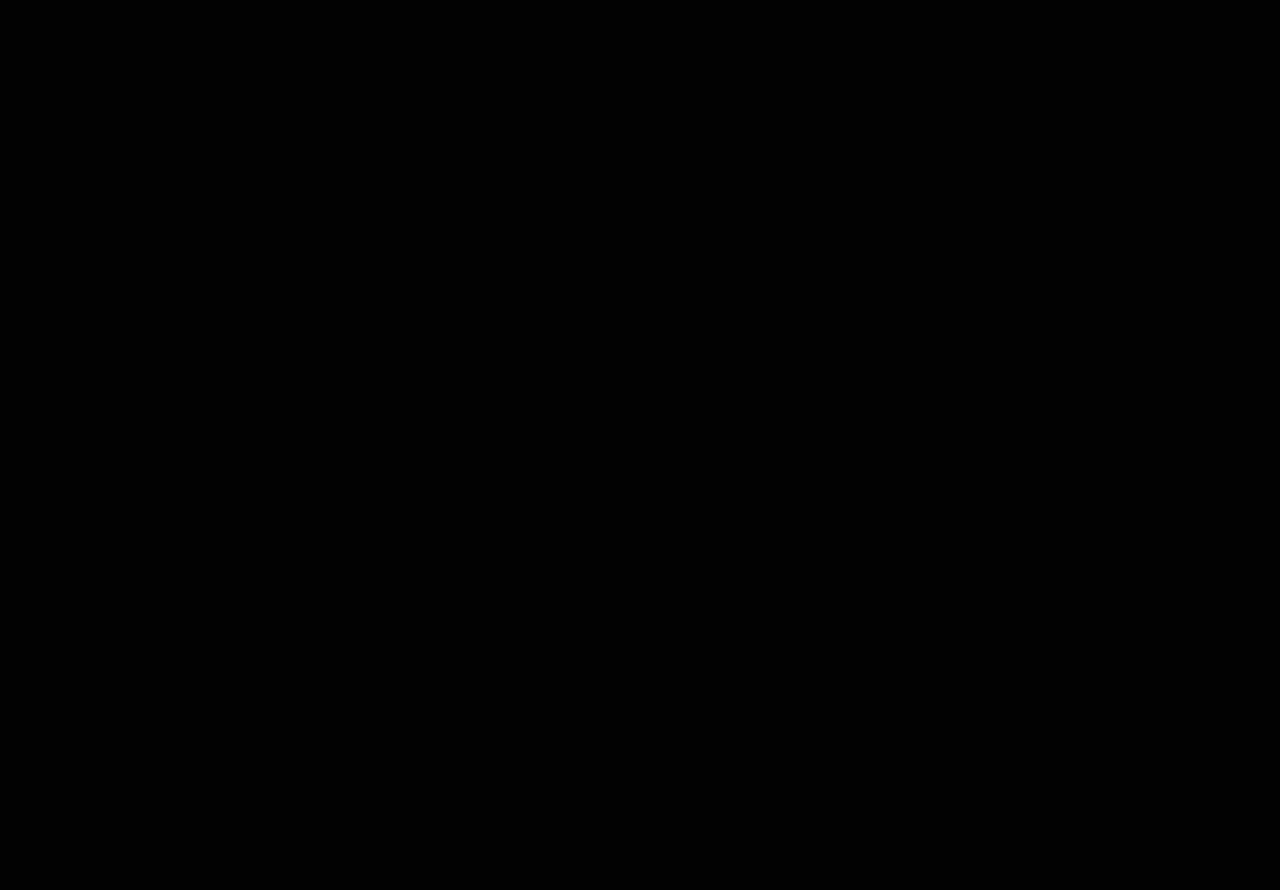
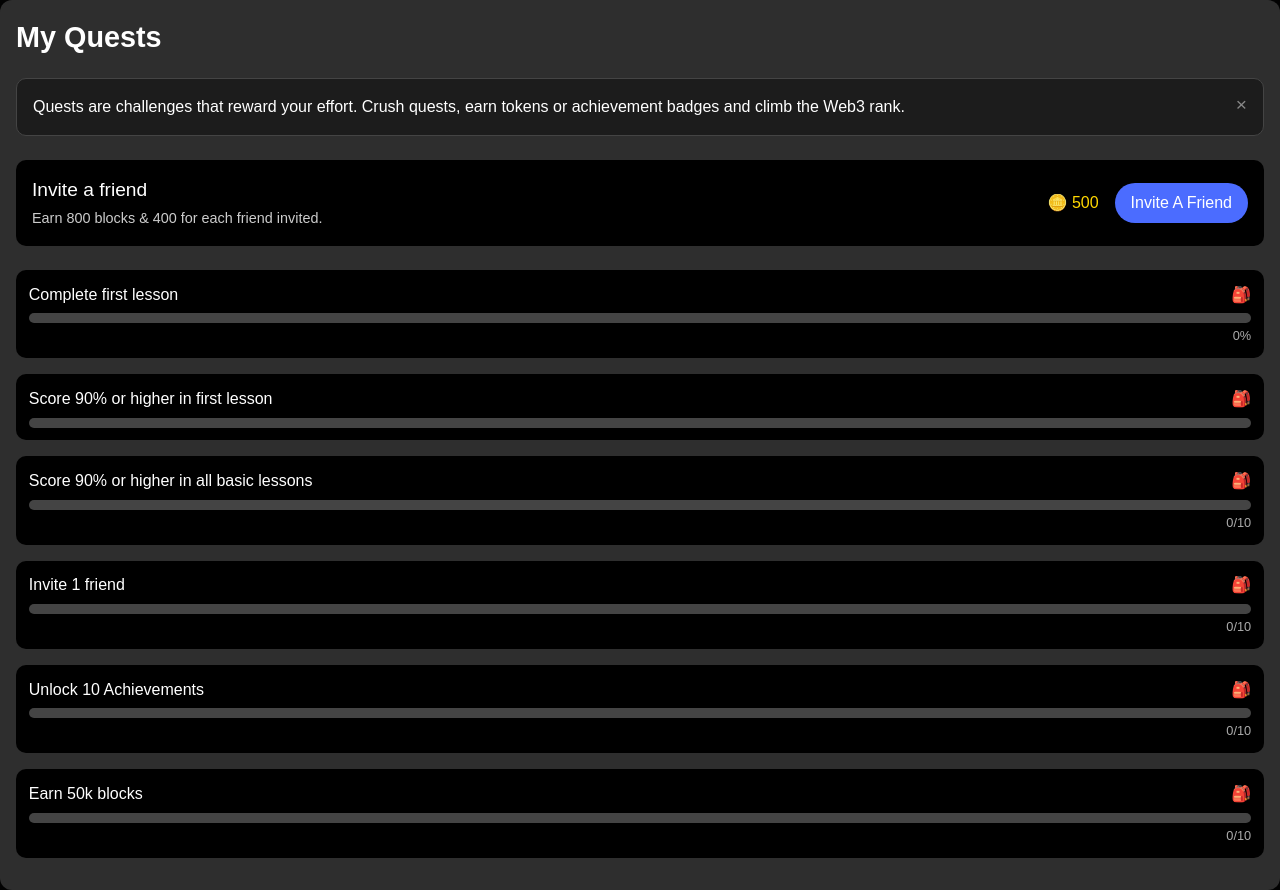
Before and after one commit to David-Xm/blocksensei, a React (Vite) app: page /quest in a window 1280 px wide. Before the commit this address had no page. Before the commit the page ends 800 px from the top, so only its background shows below. Built offline with nearby package versions, Linux system fonts and the light colour scheme.

Commit message:
done with quest page

```diff
--- a/src/App.tsx
+++ b/src/App.tsx
@@ -4,6 +4,7 @@ import Navbar from "./components/navbar";
 import Dashboard from "./pages/dashboard";
 import Learn from "./pages/learn";
 import SignUp from "./pages/SignUp";
+import Quest from "./pages/Quest";
 
 function App() {
   return (
@@ -12,9 +13,9 @@ function App() {
       <Routes>
   <Route path='/' element={<Home />} />
   <Route path='/signup' element={<SignUp />} /> {/* ✅ top-level */}
-  <Route path='/dashboard' element={<Dashboard />}>
-    <Route path='learn' element={<Learn />} />
-  </Route>
+  <Route path='/dashboard' element={<Dashboard />}/>
+  <Route path='/learn' element={<Learn />} />
+  <Route path='/quest' element={<Quest />} />
 </Routes>
 
     </div>
--- /dev/null
+++ b/src/pages/Quest.css
@@ -0,0 +1,120 @@
+.mainquestcontainer {
+    padding: 1rem;
+    background-color: #2e2e2e;
+    color: white;
+    font-family: sans-serif;
+    border-radius: 12px;
+    width: 100%;
+  }
+
+  .quest-title {
+    font-size: 1.8rem;
+    font-weight: bold;
+    margin-bottom: 1.2rem;
+  }
+
+  .quest-banner {
+    background-color: #1c1c1c;
+    padding: 1rem;
+    border-radius: 10px;
+    position: relative;
+    margin-bottom: 1.5rem;
+    border: 1px solid #444;
+  }
+
+  .quest-banner p {
+    margin: 0;
+  }
+
+  .close-banner {
+    position: absolute;
+    top: 12px;
+    right: 16px;
+    background: none;
+    border: none;
+    color: #888;
+    font-size: 1.2rem;
+    cursor: pointer;
+  }
+
+  .invite-friend-card {
+    display: flex;
+    justify-content: space-between;
+    align-items: center;
+    background-color: black;
+    padding: 1rem;
+    border-radius: 10px;
+    margin-bottom: 1.5rem;
+  }
+
+  .invite-text h3 {
+    margin: 0;
+    font-size: 1.2rem;
+  }
+
+  .invite-text p {
+    margin: 0.2rem 0 0;
+    font-size: 0.9rem;
+    color: #ccc;
+  }
+
+  .invite-action {
+    display: flex;
+    align-items: center;
+    gap: 1rem;
+  }
+
+  .coin {
+    font-size: 1rem;
+    color: gold;
+  }
+
+  .invite-btn {
+    padding: 0.5rem 1rem;
+    background-color: #4b6cff;
+    border: none;
+    border-radius: 50px;
+    color: white;
+    cursor: pointer;
+  }
+
+  .quest-item {
+    background-color: black;
+    padding: 0.8rem;
+    margin-bottom: 1rem;
+    border-radius: 10px;
+  }
+
+  .quest-label {
+    display: flex;
+    justify-content: space-between;
+    align-items: center;
+    margin-bottom: 0.4rem;
+    font-size: 1rem;
+  }
+
+  .reward-icon {
+    font-size: 1rem;
+  }
+
+  .progress-bar {
+    width: 100%;
+    background-color: #444;
+    height: 10px;
+    border-radius: 6px;
+    overflow: hidden;
+  }
+
+  .progress {
+    height: 100%;
+    background-color: #ccc;
+    width: 0%;
+  }
+
+  .progress-percent,
+  .progress-count {
+    font-size: 0.8rem;
+    margin-top: 0.2rem;
+    text-align: right;
+    color: #aaa;
+  }
--- /dev/null
+++ b/src/pages/Quest.tsx
@@ -0,0 +1,94 @@
+import "./Quest.css";
+
+const Quest = () => {
+  return (
+    <div className='mainquestcontainer'>
+      <h2 className="quest-title">My Quests</h2>
+
+      <div className="quest-banner">
+        <p>
+          Quests are challenges that reward your effort. Crush quests, earn tokens or achievement badges and climb the Web3 rank.
+        </p>
+        <button className="close-banner">×</button>
+      </div>
+
+      <div className="invite-friend-card">
+        <div className="invite-text">
+          <h3>Invite a friend</h3>
+          <p>Earn 800 blocks & 400 for each friend invited.</p>
+        </div>
+        <div className="invite-action">
+          <span className="coin">🪙 500</span>
+          <button className="invite-btn">Invite A Friend</button>
+        </div>
+      </div>
+
+      <div className="quest-item">
+        <div className="quest-label">
+          Complete first lesson
+          <span className="reward-icon">🎒</span>
+        </div>
+        <div className="progress-bar">
+          <div className="progress" style={{ width: '0%' }}></div>
+        </div>
+        <div className="progress-percent">0%</div>
+      </div>
+
+      <div className="quest-item">
+        <div className="quest-label">
+          Score 90% or higher in first lesson
+          <span className="reward-icon">🎒</span>
+        </div>
+        <div className="progress-bar">
+          <div className="progress" style={{ width: '0%' }}></div>
+        </div>
+      </div>
+
+      <div className="quest-item">
+        <div className="quest-label">
+          Score 90% or higher in all basic lessons
+          <span className="reward-icon">🎒</span>
+        </div>
+        <div className="progress-bar">
+          <div className="progress" style={{ width: '0%' }}></div>
+        </div>
+        <div className="progress-count">0/10</div>
+      </div>
+
+      <div className="quest-item">
+        <div className="quest-label">
+          Invite 1 friend
+          <span className="reward-icon">🎒</span>
+        </div>
+        <div className="progress-bar">
+          <div className="progress" style={{ width: '0%' }}></div>
+        </div>
+        <div className="progress-count">0/10</div>
+      </div>
+
+      <div className="quest-item">
+        <div className="quest-label">
+          Unlock 10 Achievements
+          <span className="reward-icon">🎒</span>
+        </div>
+        <div className="progress-bar">
+          <div className="progress" style={{ width: '0%' }}></div>
+        </div>
+        <div className="progress-count">0/10</div>
+      </div>
+
+      <div className="quest-item">
+        <div className="quest-label">
+          Earn 50k blocks
+          <span className="reward-icon">🎒</span>
+        </div>
+        <div className="progress-bar">
+          <div className="progress" style={{ width: '0%' }}></div>
+        </div>
+        <div className="progress-count">0/10</div>
+      </div>
+    </div>
+  );
+};
+
+export default Quest;
--- a/src/pages/SignUp.css
+++ b/src/pages/SignUp.css
@@ -1,9 +1,3 @@
-* {
-    padding: 0;
-    margin: 0;
-    box-sizing: border-box;
-}
-
 .logo, .x {
     width: 500px;
 }
--- /dev/null
+++ b/src/pages/learn.css
@@ -0,0 +1,3 @@
+.maincontainer {
+    width: 100%;
+}
--- a/src/pages/learn.tsx
+++ b/src/pages/learn.tsx
@@ -1,5 +1,11 @@
-const Learn = () => {
-  return <div>Learn</div>;
-};
+import "./learn.css"
 
-export default Learn;
+const learn = () => {
+  return (
+    <div className='maincontainer'>
+       <p>hello</p>
+    </div>
+  )
+}
+
+export default learn
```
